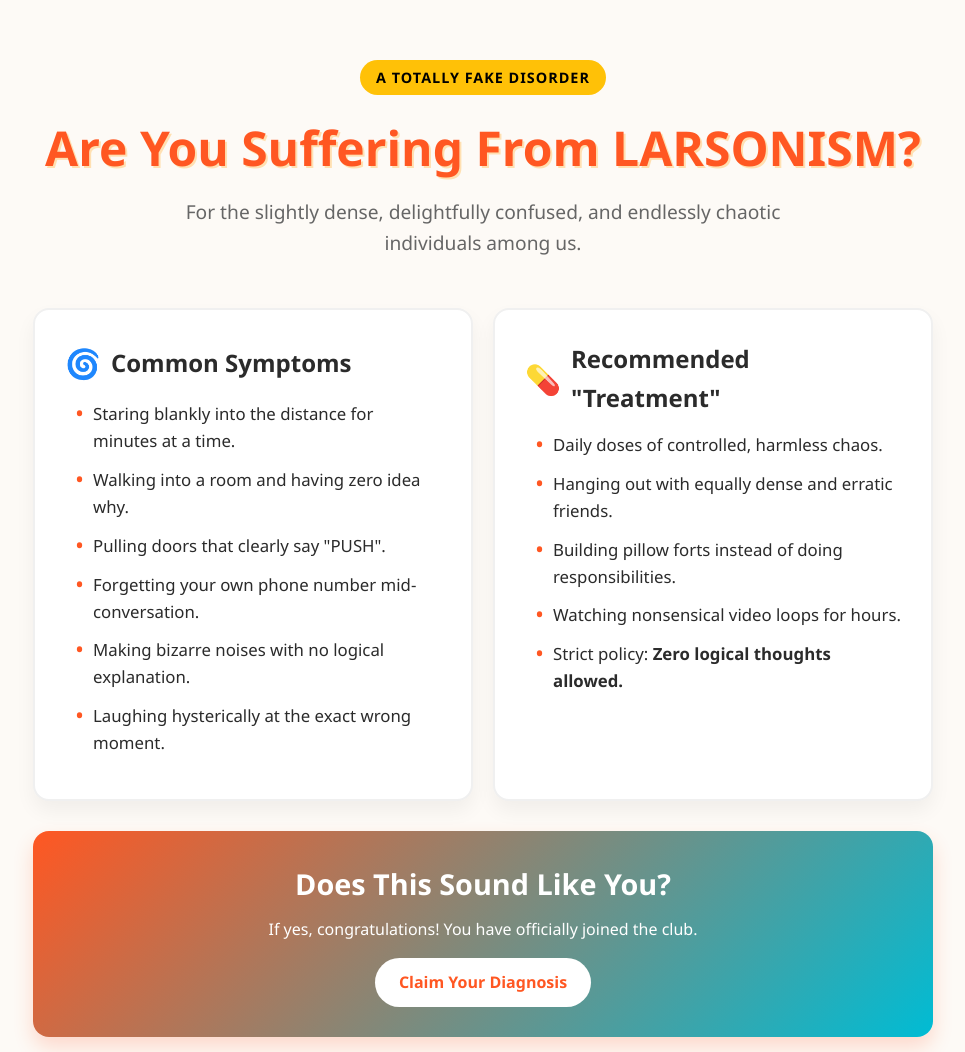
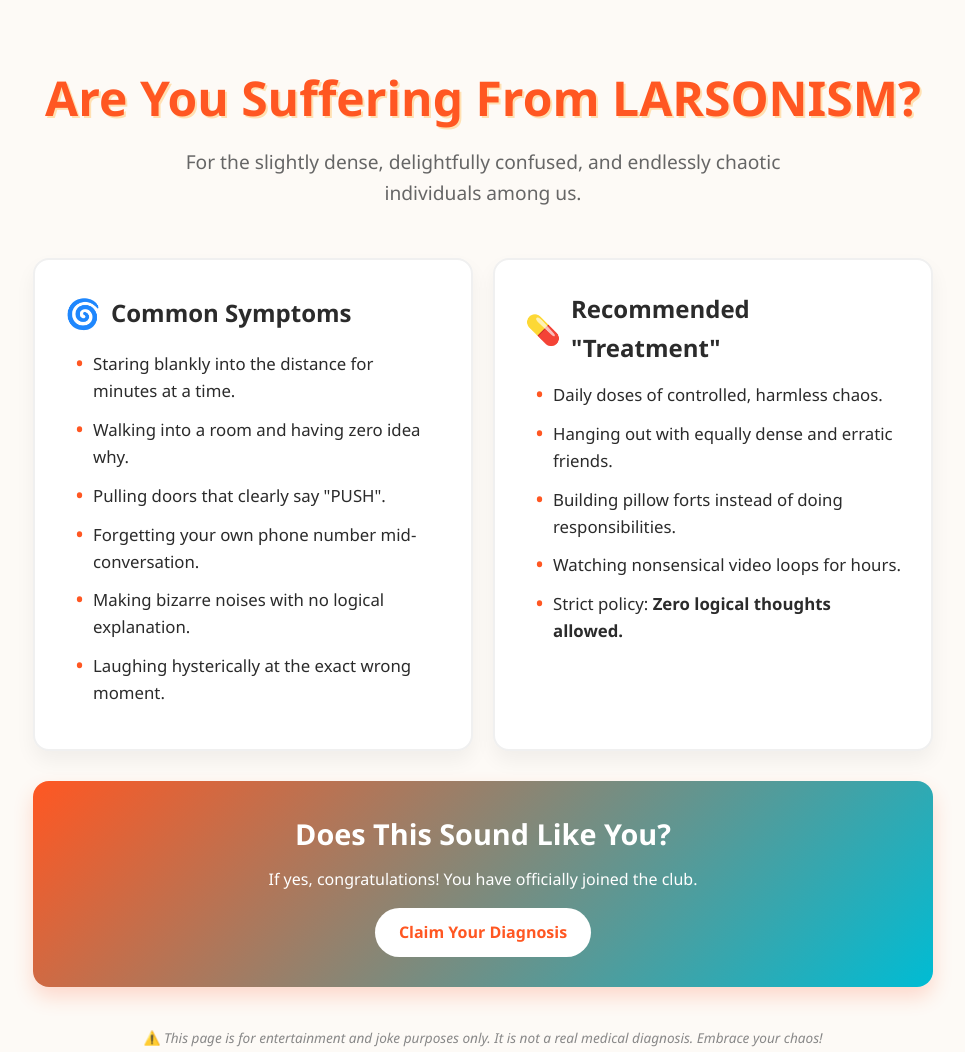
Before and after one commit to techcentersupport/larsonism-website, a plain HTML site: page index.html in a window 1280 px wide. Shown: the top 1052 px of the page, without its empty margins (157-1122 px from the left). Drawn offline with Linux system fonts and the light colour scheme.

Commit message:
Update index.html

```diff
--- a/index.html
+++ b/index.html
@@ -32,19 +32,6 @@
         header {
             text-align: center;
             padding: 40px 20px 20px;
-        }
-
-        .badge {
-            background-color: var(--secondary-color);
-            color: #000;
-            padding: 6px 16px;
-            border-radius: 20px;
-            font-weight: bold;
-            font-size: 0.9rem;
-            display: inline-block;
-            margin-bottom: 15px;
-            text-transform: uppercase;
-            letter-spacing: 1px;
         }
 
         h1 {
@@ -163,7 +150,6 @@
 <body>
 
     <header>
-        <span class="badge">A Totally Fake Disorder</span>
         <h1>Are You Suffering From LARSONISM?</h1>
         <p class="subtitle">For the slightly dense, delightfully confused, and endlessly chaotic individuals among us.</p>
     </header>
@@ -201,11 +187,11 @@
         </div>
     </div>
 
-    <!-- Interactive / Callout Banner -->
+    <!-- Banner linked to second page -->
     <div class="banner">
         <h3>Does This Sound Like You?</h3>
         <p>If yes, congratulations! You have officially joined the club.</p>
-        <a href="#" class="cta-btn" onclick="alert('Congratulations! You are officially diagnosed with Larsonism 🌀'); return false;">Claim Your Diagnosis</a>
+        <a href="certificate.html" class="cta-btn">Claim Your Diagnosis</a>
     </div>
 
     <div class="disclaimer">
```
